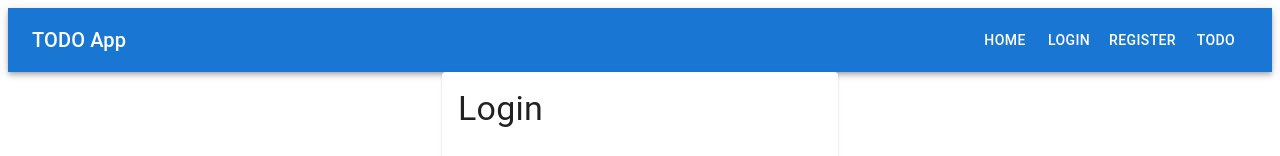
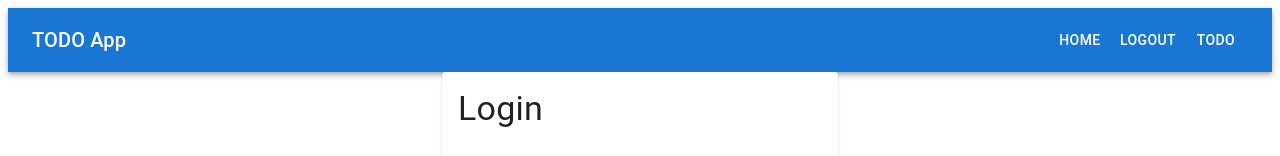
Before and after one commit to peganovpv/todo-app, a React (Vite) app: page /login in a window 1280 px wide. Shown: the top 156 px of the page. Built offline with nearby package versions, Linux system fonts and the light colour scheme; no server answers; sample sign-in values are in the browser's storage.

Commit message:
fixed auth setting

```diff
--- a/src/Components/Navbar.jsx
+++ b/src/Components/Navbar.jsx
@@ -1,6 +1,9 @@
-import React from 'react';
+import React, { useState, useEffect } from 'react';
 
 import { Link as RouterLink } from 'react-router-dom';
+
+import { auth } from '../config/firebase';
+import { signOut } from 'firebase/auth';
 
 import AppBar from '@mui/material/AppBar';
 import Toolbar from '@mui/material/Toolbar';
@@ -15,11 +18,13 @@ import List from '@mui/material/List';
 import ListItem from '@mui/material/ListItem';
 import ListItemText from '@mui/material/ListItemText';
 
-import { useAuth } from '../config/AuthContext';
-
 const Navbar = () => {
 
-    const { isAuthenticated, logout } = useAuth();
+    const [isAuthenticated, setIsAuthenticated] = useState();
+
+    useEffect(() => {
+        setIsAuthenticated(auth.currentUser !== null);
+    }, [auth.currentUser]);
 
     const theme = useTheme();
     const isMobile = useMediaQuery(theme.breakpoints.down('sm'));
@@ -36,8 +41,8 @@ const Navbar = () => {
                     <ListItemText primary="Home" />
                 </ListItem>
                 {isAuthenticated ? (
-                    <ListItem button onClick={logout}>
-                        <ListItemText primary="Logout" />
+                    <ListItem button onClick={signOut(auth)}>
+                        <ListItemText primary="signOut" />
                     </ListItem>
                 ) : (
                     <>
@@ -78,7 +83,7 @@ const Navbar = () => {
                             Home
                         </Button>
                         {isAuthenticated ? (
-                            <Button color="inherit" onClick={logout}>
+                            <Button color="inherit" onClick={signOut}>
                                 Logout
                             </Button>
                         ) : (
```
